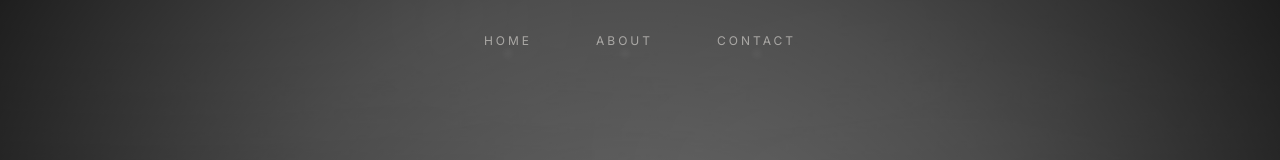
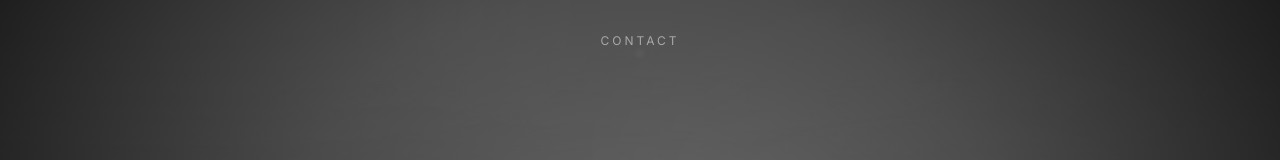
Before and after one commit to iamairastudio/coming-soon, a React (Vite) app: page / in a window 1280 px wide. Shown: the top 160 px of the page. Built offline with nearby package versions, Linux system fonts and the light colour scheme; a web font is replaced by a local one.

Commit message:
Remove fade animation, nav shows CONTACT only

```diff
--- a/src/App.tsx
+++ b/src/App.tsx
@@ -97,19 +97,9 @@ function FogCanvas() {
 }
 
 function Navigation() {
-  const links = ['HOME', 'ABOUT', 'CONTACT']
-
   return (
-    <nav className="absolute top-6 md:top-8 left-0 right-0 flex justify-center items-center gap-10 md:gap-16 z-10">
-      {links.map((link) => (
-        <a
-          key={link}
-          href="#"
-          className="nav-link-glow"
-        >
-          {link}
-        </a>
-      ))}
+    <nav className="absolute top-6 md:top-8 left-0 right-0 flex justify-center items-center z-10">
+      <a href="#" className="nav-link-glow">CONTACT</a>
     </nav>
   )
 }
@@ -145,10 +135,7 @@ function EmailInput() {
 
 export default function App() {
   return (
-    <div
-      className="relative w-full h-screen overflow-hidden"
-      style={{ background: '#0b0b0c', animation: 'pageFadeIn 600ms ease-out' }}
-    >
+    <div className="relative w-full h-screen overflow-hidden" style={{ background: '#0b0b0c' }}>
       {/* Background Image — dark sand with contrast */}
       <img
         src="/images/background.jpg"
--- a/src/index.css
+++ b/src/index.css
@@ -41,19 +41,6 @@
 }
 
 @layer utilities {
-  .page-fade-in {
-    animation: pageFadeIn 800ms ease-out forwards;
-  }
-
-  @keyframes pageFadeIn {
-    from {
-      opacity: 0;
-    }
-    to {
-      opacity: 1;
-    }
-  }
-
   /* Floating Glass Bubble — editorial, sculptural, hovering */
   .floating-bubble {
     position: relative;
```
